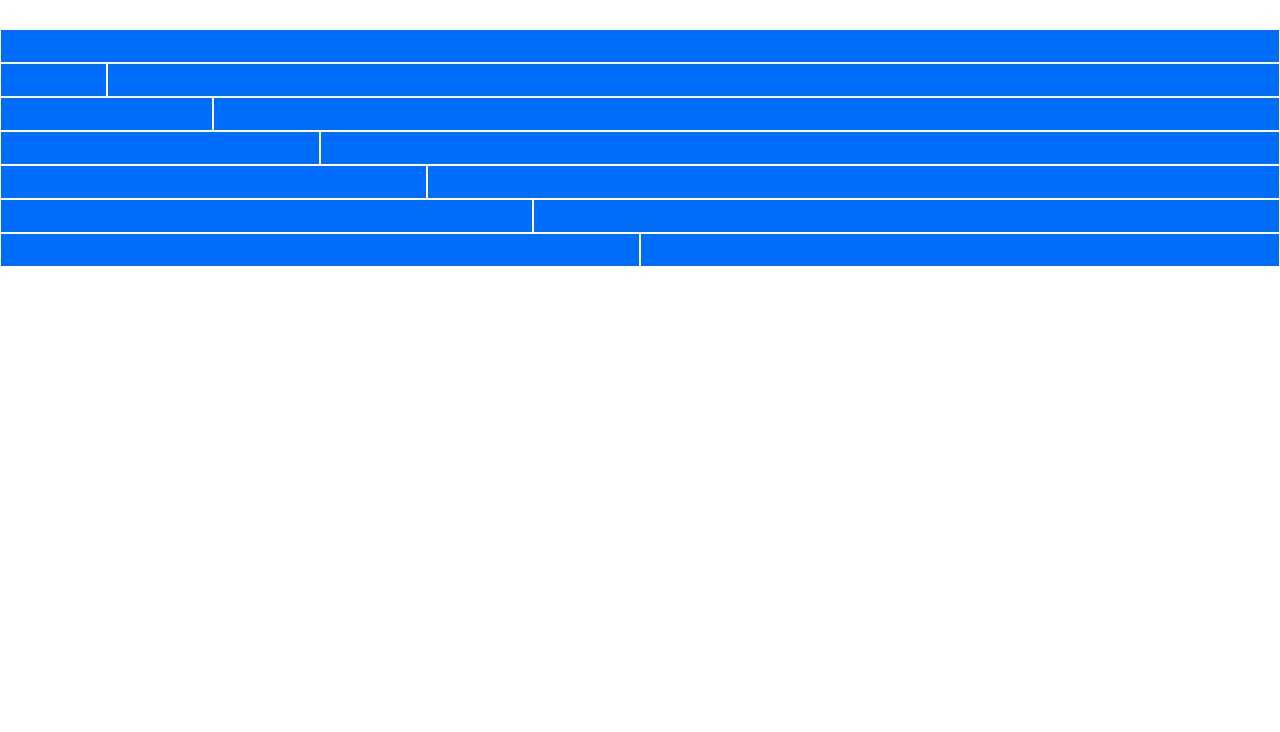
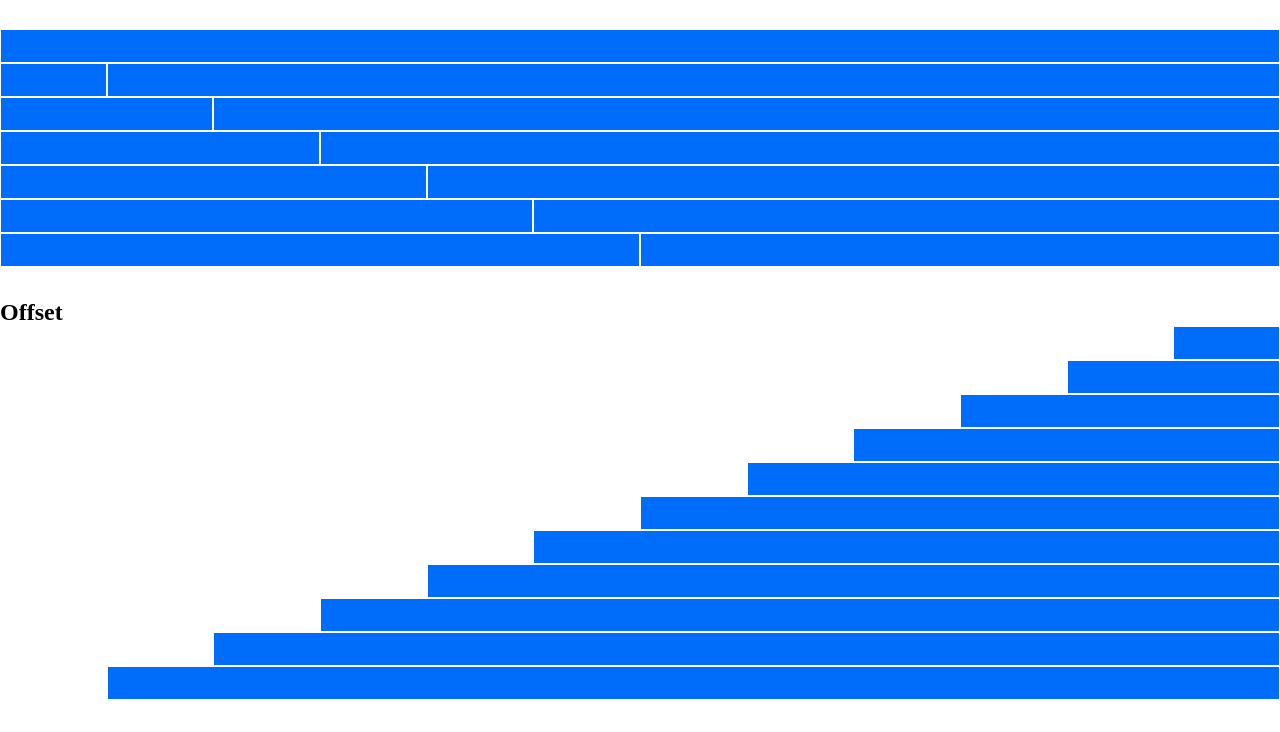
Before and after one commit to Daniele-Simonetti/html-css-12bool, a plain HTML site: page index.html in a window 1280 px wide. Shown: the part 442-1174 px from the top of the page. Before the commit the page ends 800 px from the top, so only its background shows below. Drawn offline with Linux system fonts and the light colour scheme.

Commit message:
end third container

```diff
--- a/css/style.css
+++ b/css/style.css
@@ -28,6 +28,6 @@ div.row > div > div {
 }
 
 /* second container */
-body div.container:nth-child(2) {
-  margin-top: 2em;
+body div.container {
+  margin-bottom: 2em;
 }
--- a/index.html
+++ b/index.html
@@ -93,5 +93,42 @@
       <div class="col-xs-6"></div>
     </div>
   </div>
+  <!-- third container -->
+  <div class="container">
+    <h2>Offset</h2>
+    <div class="row">
+      <div class="col-xs-1 col-11-offset"></div>
+    </div>
+    <div class="row">
+      <div class="col-xs-2 col-10-offset"></div>
+    </div>
+    <div class="row">
+      <div class="col-xs-3 col-9-offset"></div>
+    </div>
+    <div class="row">
+      <div class="col-xs-4 col-8-offset"></div>
+    </div>
+    <div class="row">
+      <div class="col-xs-5 col-7-offset"></div>
+    </div>
+    <div class="row">
+      <div class="col-xs-6 col-6-offset"></div>
+    </div>
+    <div class="row">
+      <div class="col-xs-7 col-5-offset"></div>
+    </div>
+    <div class="row">
+      <div class="col-xs-8 col-4-offset"></div>
+    </div>
+    <div class="row">
+      <div class="col-xs-9 col-3-offset"></div>
+    </div>
+    <div class="row">
+      <div class="col-xs-10 col-2-offset"></div>
+    </div>
+    <div class="row">
+      <div class="col-xs-11 col-1-offset"></div>
+    </div>
+  </div>
 </body>
 </html>
```
